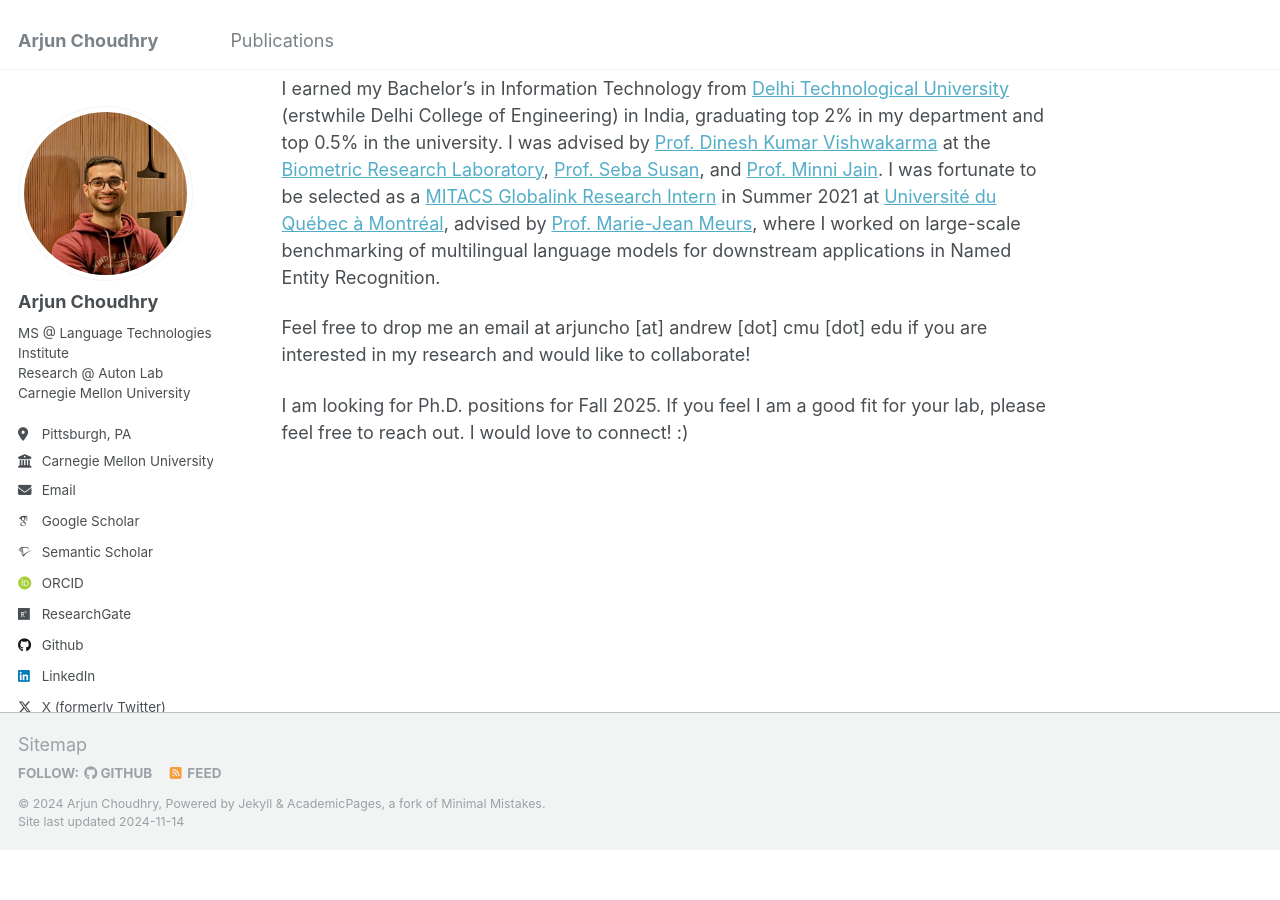
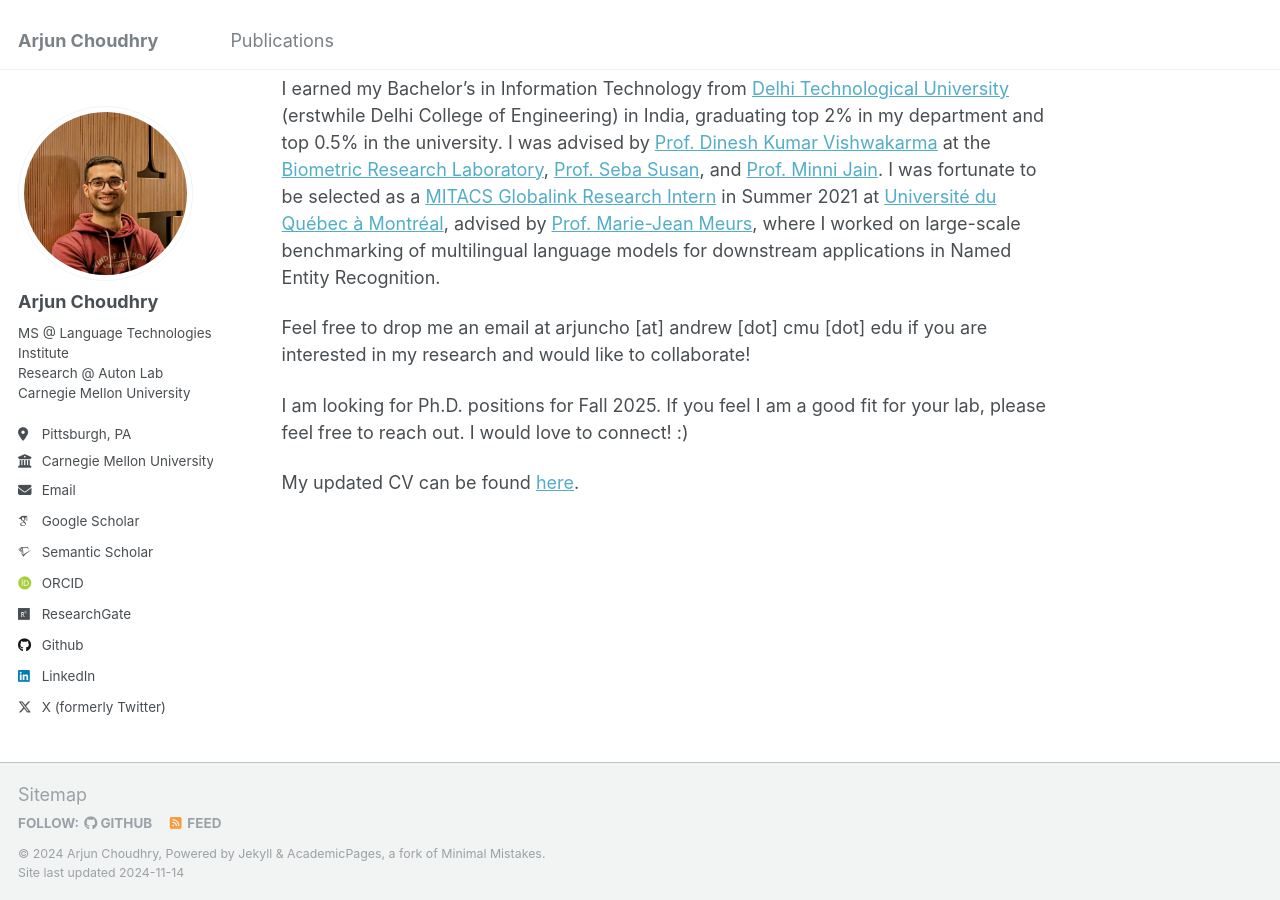
Before and after one commit to Arjun7m/arjun7m.github.io, a Jekyll site: the page built from _pages/about.md, in a window 1280 px wide and 900 px high, scrolled down 878 px. Built offline with Jekyll 4.4.1, drawn with Linux system fonts in a browser that asks for light colours; some web fonts are replaced; before the commit the page ends 1728 px from its top, so only the background shows below that.

Commit message:
Added CV

```diff
--- a/_pages/about.md
+++ b/_pages/about.md
@@ -24,3 +24,5 @@ I earned my Bachelor's in Information Technology from [Delhi Technological Unive
 Feel free to drop me an email at arjuncho [at] andrew [dot] cmu [dot] edu if you are interested in my research and would like to collaborate!
 
 I am looking for Ph.D. positions for Fall 2025. If you feel I am a good fit for your lab, please feel free to reach out. I would love to connect! :)
+
+My updated CV can be found [here](../CV_Arjun_Choudhry.pdf).
```
Also changed, not shown: _pages/publications_md.md (line endings or trailing spaces), 1 other file.
